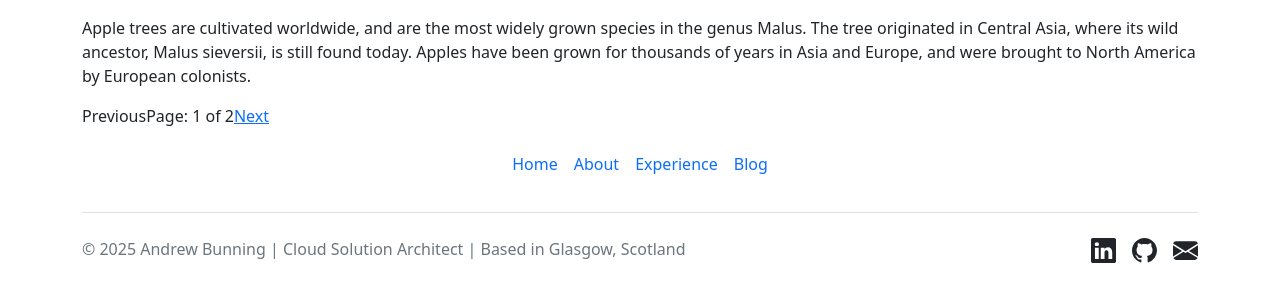
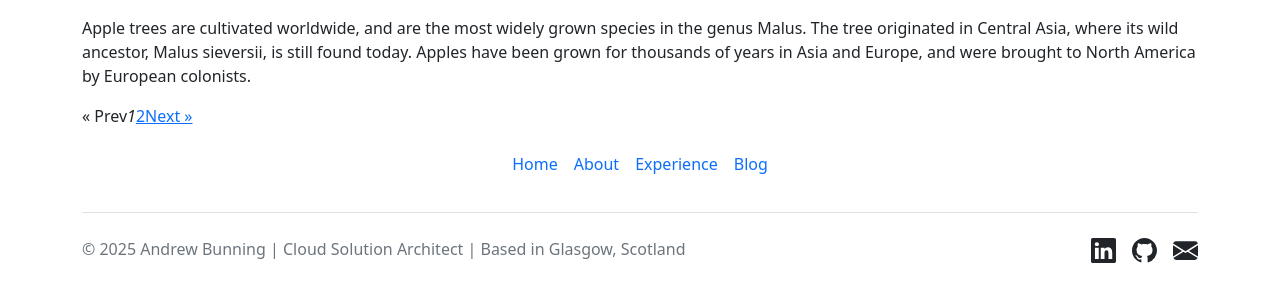
Before and after one commit to AndyBunning/andybunning.github.io, a Jekyll site: the page built from blog/index.html, in a window 1280 px wide. Shown: the part 416-716 px from the top of the page. Built offline with Jekyll 4.4.1, drawn with Linux system fonts in a browser that asks for light colours; the list of posts is cut into pages by our own code.

Commit message:
Paginator with page 1 fix - for testing

```diff
--- a/blog/index.html
+++ b/blog/index.html
@@ -15,21 +15,28 @@ title: Blog
   </div>
 {% endfor %}
 
-<!-- Pagination links -->
+{% if paginator.total_pages > 1 %}
 <div class="pagination">
   {% if paginator.previous_page %}
-    <a href="{{ paginator.previous_page_path }}" class="previous">
-      Previous
-    </a>
+    <a href="{{ paginator.previous_page_path | relative_url }}">&laquo; Prev</a>
   {% else %}
-    <span class="previous">Previous</span>
+    <span>&laquo; Prev</span>
   {% endif %}
-  <span class="page_number ">
-    Page: {{ paginator.page }} of {{ paginator.total_pages }}
-  </span>
+
+  {% for page in (1..paginator.total_pages) %}
+    {% if page == paginator.page %}
+      <em>{{ page }}</em>
+    {% elsif page == 1 %}
+      <a href="{{ site.paginate_path | relative_url | replace: 'page:num/', '' }}">{{ page }}</a>
+    {% else %}
+      <a href="{{ site.paginate_path | relative_url | replace: ':num', page }}">{{ page }}</a>
+    {% endif %}
+  {% endfor %}
+
   {% if paginator.next_page %}
-    <a href="{{ paginator.next_page_path }}" class="next">Next</a>
+    <a href="{{ paginator.next_page_path | relative_url }}">Next &raquo;</a>
   {% else %}
-    <span class="next ">Next</span>
+    <span>Next &raquo;</span>
   {% endif %}
 </div>
+{% endif %}
```
